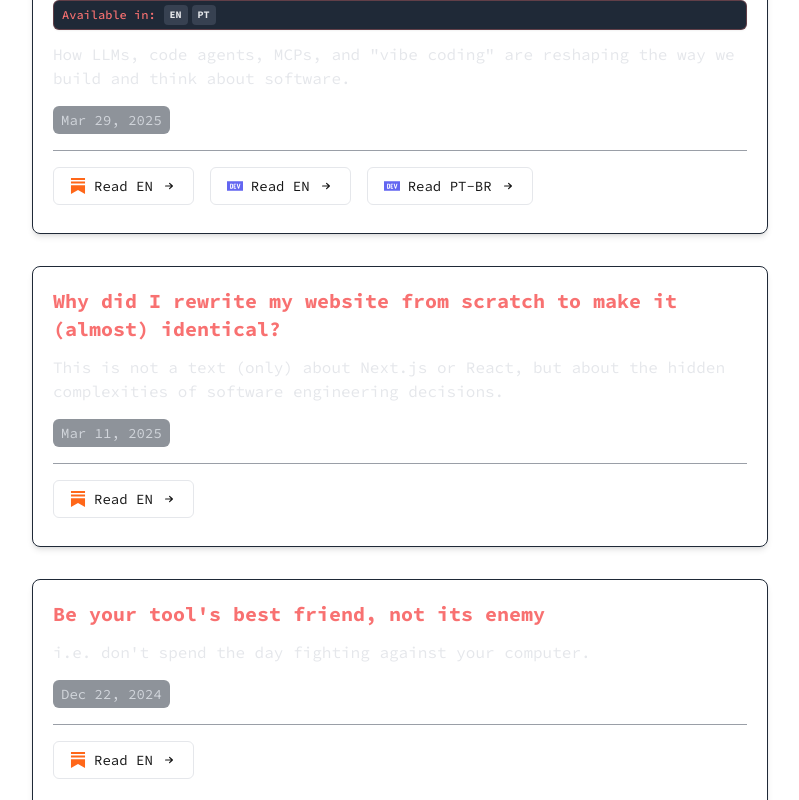
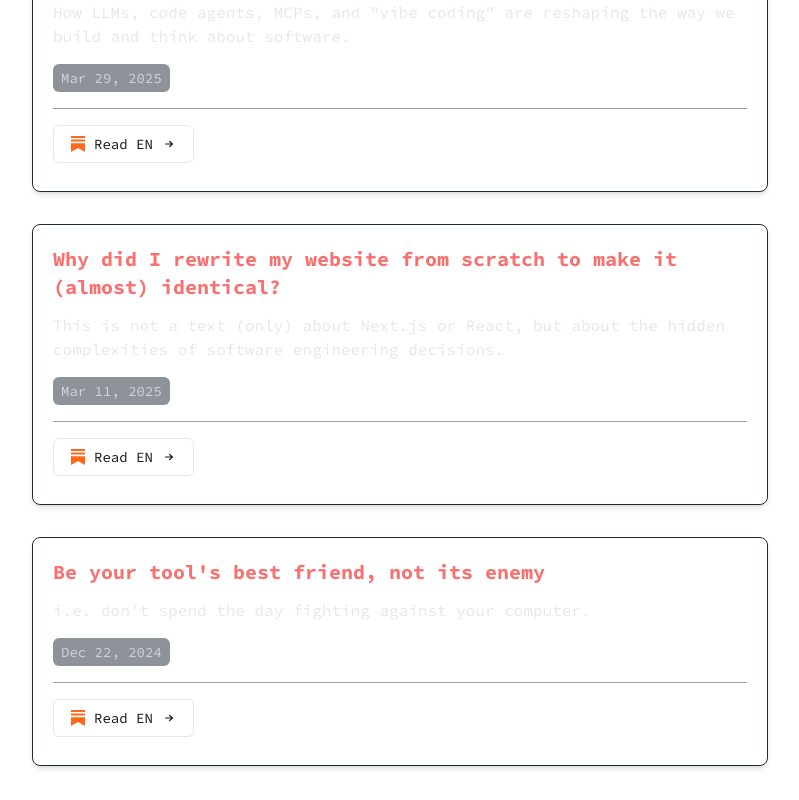
Before and after one commit to kaic/kaic.github.io, a Next.js app: page / in a window 1280 px wide. Shown: the part 1929-2729 px from the top of the page, without its empty margins (240-1039 px from the left). Built offline with nearby package versions, Linux system fonts and the light colour scheme.

Commit message:
refactor: remove dev.to and pt-br article links
Keep only English Substack links for articles

```diff
--- a/src/app/Articles/articles-data.ts
+++ b/src/app/Articles/articles-data.ts
@@ -38,16 +38,6 @@ const articlesData: IArticle[] = [
         url: 'https://open.substack.com/pub/kaicbento/p/youre-not-coding-alone-anymore-coding',
         language: 'en',
         platform: 'substack'
-      },
-      {
-        url: 'https://dev.to/kaic/youre-not-coding-alone-anymore-coding-in-the-age-of-agents-1i1e',
-        language: 'en',
-        platform: 'dev.to'
-      },
-      {
-        url: 'https://dev.to/kaic/voce-nao-esta-mais-codificando-sozinhoa-o-desenvolvimento-na-era-dos-code-agents-11o9',
-        language: 'pt-br',
-        platform: 'dev.to'
       }
     ]
   },
```
